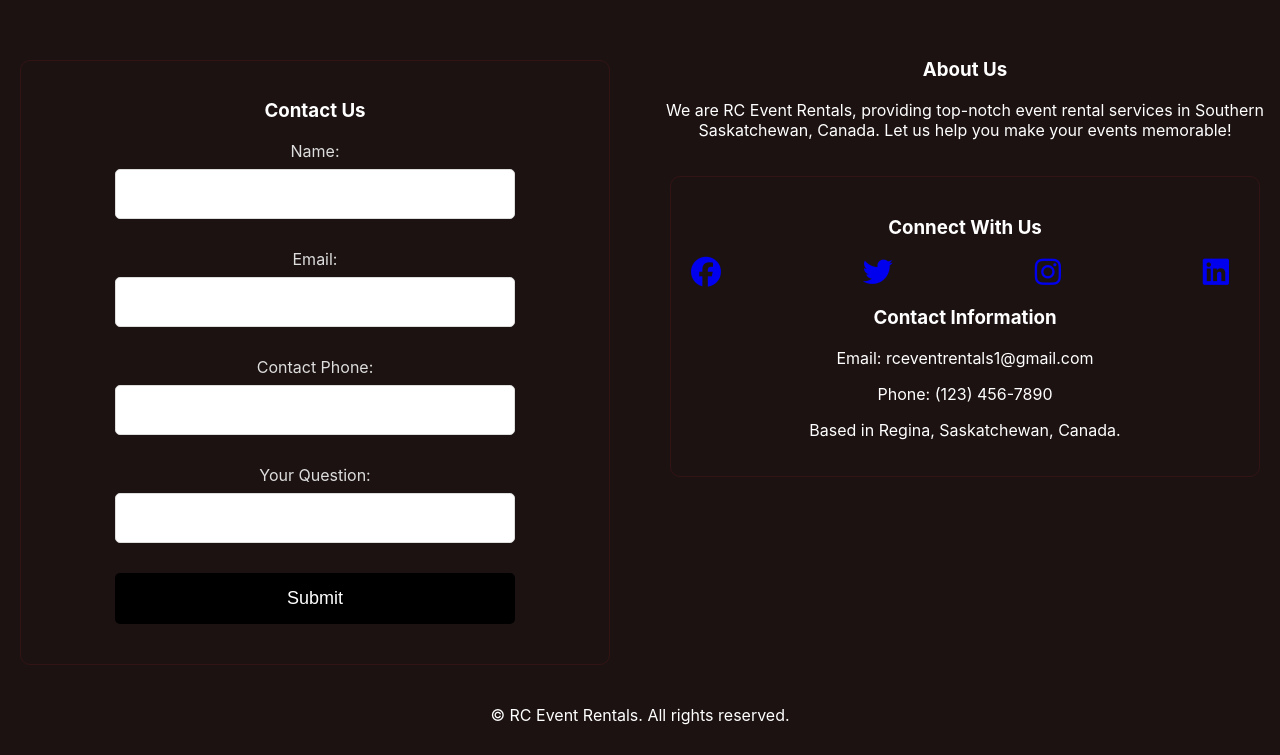
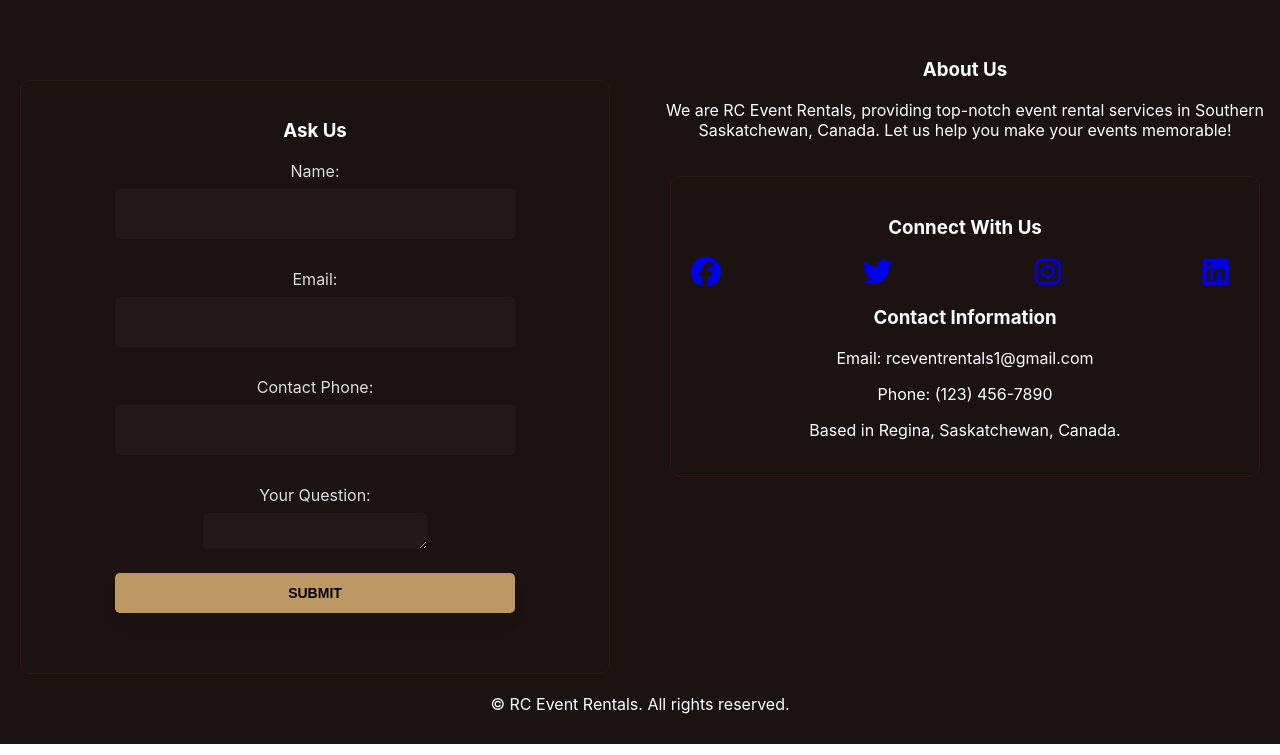
Before and after one commit to sherxyar/Memories_PhotoBooth_, a website: page index.html in a window 1280 px wide. Shown: the part 1649-2404 px from the top of the page. Drawn offline with Linux system fonts and the light colour scheme; files whose address does not match are found by name.

Commit message:
finished homepage

```diff
--- a/css/homepage.css
+++ b/css/homepage.css
@@ -203,40 +203,113 @@ main {
 /* this is the form below homepage */
 
 
-.contactForm {
+.form-control {
+  height: 50px;
+  background: rgba(255, 255, 255, 0.03);
+  color: rgba(255, 255, 255, 0.8) !important;
+  font-size: 14px;
+  border-radius: 5px;
+  -webkit-box-shadow: none !important;
+  box-shadow: none !important;
+  border: none;
+  padding-left: 20px;
+  padding-right: 20px; }
+  .form-control::-webkit-input-placeholder {
+    /* Chrome/Opera/Safari */
+    color: rgba(255, 255, 255, 0.3) !important; }
+  .form-control::-moz-placeholder {
+    /* Firefox 19+ */
+    color: rgba(255, 255, 255, 0.3) !important; }
+  .form-control:-ms-input-placeholder {
+    /* IE 0+ */
+    color: rgba(255, 255, 255, 0.3) !important; }
+  .form-control:-moz-placeholder {
+    /* Firefox 18- */
+    color: rgba(255, 255, 255, 0.3) !important; }
+  .form-control:focus, .form-control:active {
+    border-color: #bc9864 !important;
+    background: rgba(255, 255, 255, 0.1); }
 
-  max-width: 400px;
-  margin: 0 auto;
-}
+textarea.form-control {
+  height: inherit !important; }
 
-label {
-  color: white;
-  display: block;
-  margin-bottom: 8px;
-}
+.wrapper {
+  width: 100%; }
 
-input, .formButton {
+.contact-wrap h3 {
+  color: #fff; }
+
+.dbox {
   width: 100%;
-  padding: 10px;
-  margin-bottom: 15px;
-  box-sizing: border-box;
-}
+  margin-bottom: 25px;
+  padding: 0 20px; }
+  @media (min-width: 768px) {
+    .dbox {
+      margin-bottom: 0;
+      padding: 0; } }
+  .dbox p {
+    margin-bottom: 0; }
+    .dbox p span {
+      font-weight: 500;
+      color: #bc9864;
+      display: block; }
+    .dbox p a {
+      color: rgba(255, 255, 255, 0.8); }
+  .dbox .icon {
+    width: 60px;
+    height: 60px;
+    border-radius: 50%;
+    background: #bc9864;
+    margin: 0 auto;
+    margin-bottom: 20px; }
+    .dbox .icon span {
+      font-size: 20px;
+      color: #000; }
+  .dbox .text {
+    width: 100%; }
 
-.formButton {
-  background-color: #4caf50;
-  color: white;
-  border: none;
+.btn {
+  padding: 12px 16px;
   cursor: pointer;
-}
+  border-width: 1px;
+  border-radius: 5px;
+  font-size: 14px;
+  font-weight: 400;
+  -webkit-box-shadow: 0px 10px 20px -6px rgba(0, 0, 0, 0.12);
+  -moz-box-shadow: 0px 10px 20px -6px rgba(0, 0, 0, 0.12);
+  box-shadow: 0px 10px 20px -6px rgba(0, 0, 0, 0.12);
+  position: relative;
+  margin-bottom: 20px;
+  -webkit-transition: 0.3s;
+  -o-transition: 0.3s;
+  transition: 0.3s; }
+  @media (prefers-reduced-motion: reduce) {
+    .btn {
+      -webkit-transition: none;
+      -o-transition: none;
+      transition: none; } }
+  .btn:hover, .btn:active, .btn:focus {
+    outline: none !important;
+    -webkit-box-shadow: 0px 10px 20px -6px rgba(0, 0, 0, 0.22) !important;
+    -moz-box-shadow: 0px 10px 20px -6px rgba(0, 0, 0, 0.22) !important;
+    box-shadow: 0px 10px 20px -6px rgba(0, 0, 0, 0.22) !important; }
+  .btn.btn-primary {
+    background: #bc9864 !important;
+    border-color: #bc9864 !important;
+    color: #000;
+    text-transform: uppercase;
+    font-weight: 600; }
+    .btn.btn-primary:hover, .btn.btn-primary:focus {
+      border-color: #a57f48 !important;
+      background: #a57f48 !important; }
 
-.formButton:hover {
-  background-color: #45a049;
-  color: white;
-  transform: scale(1.1); /* Add a scale effect on hover */
-  transition: background-color 0.3s ease, transform 0.3s ease;
-}
+      .animated-form {
+        opacity: 100;
+        transform: translateY(20px);
+        transition: opacity 1s, transform 1s;
+      }
 
-
+/* how it works section below */
 .howItWorks {
   z-index: 1;
   text-align: center;
@@ -278,6 +351,8 @@ input, .formButton {
 .steps-item h3 {
   margin-bottom: 10px;
 }
+
+/* how it works section ends */
 
 .ourServices {
   text-align: center;
@@ -464,8 +539,7 @@ footer {
 /* Add this style to ensure the background color covers the entire page */
 
 /* Footer CSS */
-/* Add this style to ensure the background color covers the entire page */
-/* Add this style to ensure the background color covers the entire page */
+
 html, body {
   height: 100%;
   margin: 0;
@@ -520,7 +594,7 @@ footer {
   max-width: 400px;
   width: 100%;
   margin: 0 auto;
-  animation: slideInFromLeft 1s ease-out;
+  animation: slideInFromLeft 1s ease-out forwards;
 }
 
 @keyframes fadeInUp {
@@ -575,6 +649,7 @@ button {
   border-radius: 5px;
   font-size: 18px;
 }
+
 
 button:hover {
   background-color: #141f27;
--- a/index.html
+++ b/index.html
@@ -183,28 +183,30 @@
               <div class="footer-container">
                   <div class="footer-left">
                       <!-- Contact Us Section -->
-                      <div class="contact-section">
-                          <h3>Contact Us</h3>
-                          <div class="formContainer">
-                              <form action="mailto:rceventrentals1@gmail.com" method="post" enctype="text/plain">
+                      <!-- Contact Us Section -->
+
+<div class="contact-section animated-form">
+  <h3>Ask Us</h3>
+  <div class="formContainer  animated-form">
+    <form id="contactForm" action="mailto:rceventrentals1@gmail.com" method="post" enctype="text/plain">
       <div class="formGroup">
-                                      <label for="name">Name:</label>
-                                      <input type="text" id="name" name="name" required>
+        <label for="name" class="label">Name:</label>
+        <input type="text" id="name" name="name" class="form-control" required>
       </div>
       <div class="formGroup">
-                                      <label for="email">Email:</label>
-                                      <input type="email" id="email" name="email" required>
+        <label for="email" class="label">Email:</label>
+        <input type="email" id="email" name="email" class="form-control" required>
       </div>
       <div class="formGroup">
-                                      <label for="phone">Contact Phone:</label>
-                                      <input type="tel" id="phone" name="phone" required>
+        <label for="phone" class="label">Contact Phone:</label>
+        <input type="tel" id="phone" name="phone" class="form-control" required>
       </div>
       <div class="formGroup">
-                                      <label for="question">Your Question:</label>
-                                      <input type="text" id="question" name="question" required>
+        <label for="question" class="label">Your Question:</label>
+        <textarea id="question" name="question" class="form-control" required></textarea>
       </div>
       <div class="formGroup">
-                                      <button type="submit">Submit</button>
+        <button type="submit" class="btn btn-primary">Submit</button>
       </div>
     </form>
   </div>
--- a/js/functions.js
+++ b/js/functions.js
@@ -44,3 +44,32 @@ function startSlideshow() {
 function stopSlideshow() {
   clearInterval(slideInterval);
 }
+
+
+// Form animation
+
+  document.addEventListener("DOMContentLoaded", function() {
+    var formContainer = document.querySelector(".formContainer");
+
+    function isElementInViewport(el) {
+      var rect = el.getBoundingClientRect();
+      return (
+        rect.top >= 0 &&
+        rect.left >= 0 &&
+        rect.bottom <= (window.innerHeight || document.documentElement.clientHeight) &&
+        rect.right <= (window.innerWidth || document.documentElement.clientWidth)
+      );
+    }
+
+    function handleScroll() {
+      if (isElementInViewport(formContainer)) {
+        formContainer.classList.add("animated-form");
+      }
+    }
+
+    // Initial check in case the form is already in view
+    handleScroll();
+
+    // Attach the event listener to the scroll event
+    window.addEventListener("scroll", handleScroll);
+  });
```
Lines whose indentation alone changed are shown as unchanged.
